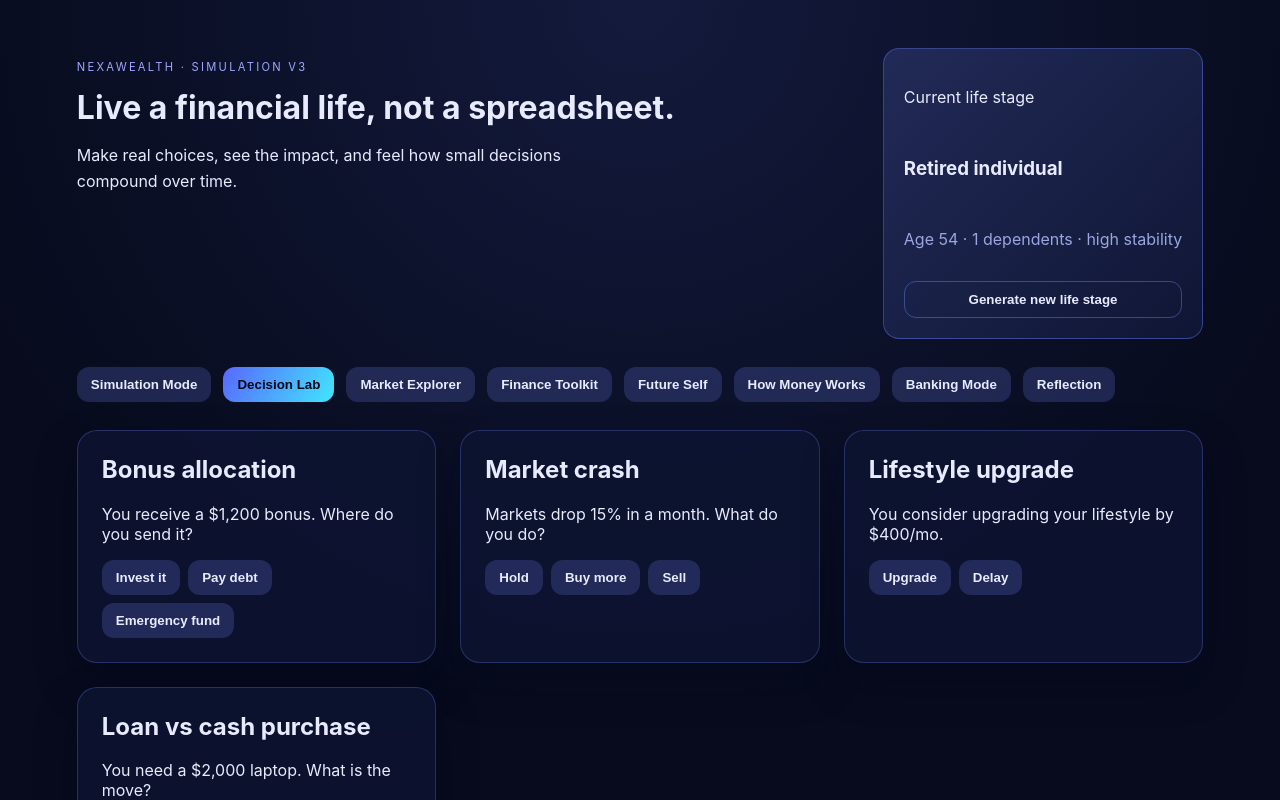
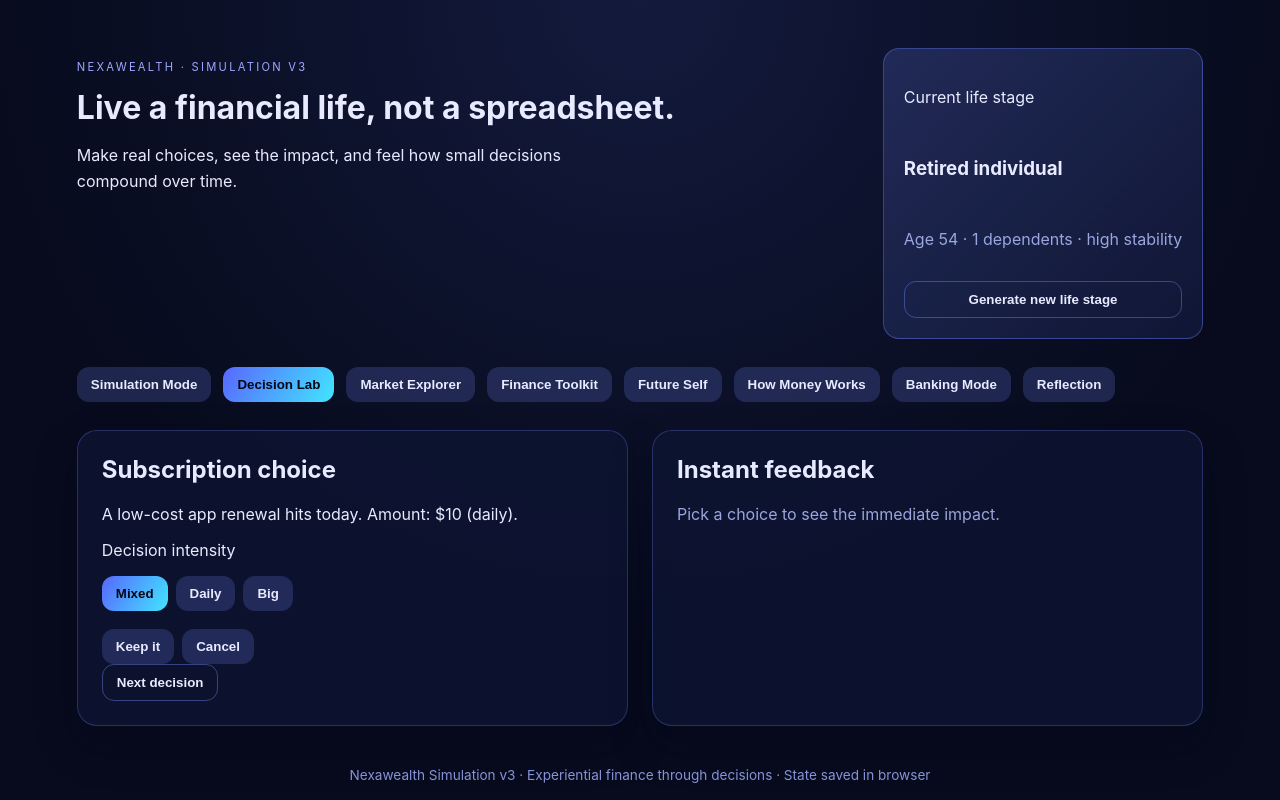
Before and after one commit to prantika976-collab/NEXAWEALTH, a React (Vite) app: page / in a window 1280 px wide. Both pictures are taken after a click on the button "Decision Lab". Shown: the top 800 px of the page. Built offline with nearby package versions, Linux system fonts and the light colour scheme.

Commit message:
Update App.jsx

```diff
--- a/src/App.jsx
+++ b/src/App.jsx
@@ -104,86 +104,111 @@ const usePersistentState = (key, initialValue) => {
   return [state, setPersisted];
 };
 
-const decisionLabItems = [
+const decisionLabTemplates = [
+  {
+    key: "daily_habit",
+    title: "Daily habit check",
+    prompt: "A small daily habit is adding up.",
+    scales: ["small"],
+    choices: [
+      { label: "Keep it daily", cashDelta: -12, stressDelta: -2, insight: "Comfort rises, flexibility slips." },
+      { label: "Switch to weekly", cashDelta: -4, stressDelta: 1, insight: "Cash improves, habit stays." },
+      { label: "Pause for now", cashDelta: 0, stressDelta: 2, insight: "Short-term discipline, long-term freedom." }
+    ]
+  },
+  {
+    key: "subscription",
+    title: "Subscription choice",
+    prompt: "A low-cost app renewal hits today.",
+    scales: ["small", "medium"],
+    choices: [
+      { label: "Keep it", cashDelta: -18, stressDelta: -1, insight: "Convenience stays, buffer shrinks." },
+      { label: "Cancel", cashDelta: 0, stressDelta: 1, insight: "Cash freed up, minor friction added." }
+    ]
+  },
   {
     key: "bonus",
     title: "Bonus allocation",
-    prompt: "You receive a $1,200 bonus. Where do you send it?",
+    prompt: "You receive a surprise bonus.",
+    scales: ["large"],
     choices: [
-      {
-        label: "Invest it",
-        outcome: "You boosted long-term growth, but your cash buffer stayed the same.",
-        effect: "+12% long-term projection"
-      },
-      {
-        label: "Pay debt",
-        outcome: "Debt drops immediately, lowering stress and interest.",
-        effect: "-1.5 yrs to debt freedom"
-      },
-      {
-        label: "Emergency fund",
-        outcome: "Short-term safety rises, reducing stress volatility.",
-        effect: "+2 months runway"
-      }
-    ]
-  },
-  {
-    key: "crash",
-    title: "Market crash",
-    prompt: "Markets drop 15% in a month. What do you do?",
-    choices: [
-      {
-        label: "Hold",
-        outcome: "You avoid locking in losses and stay on track for recovery.",
-        effect: "Stability preserved"
-      },
-      {
-        label: "Buy more",
-        outcome: "You lower your average cost, boosting future gains.",
-        effect: "+8% growth potential"
-      },
-      {
-        label: "Sell",
-        outcome: "You reduce risk now, but give up the rebound.",
-        effect: "Stress -4, growth -6%"
-      }
-    ]
-  },
-  {
-    key: "lifestyle",
-    title: "Lifestyle upgrade",
-    prompt: "You consider upgrading your lifestyle by $400/mo.",
-    choices: [
-      {
-        label: "Upgrade",
-        outcome: "Comfort rises, but savings slow down.",
-        effect: "Runway -1 month"
-      },
-      {
-        label: "Delay",
-        outcome: "You keep momentum toward your goals.",
-        effect: "+4 months to target"
-      }
+      { label: "Invest it", cashDelta: 0, stressDelta: -1, opportunity: "Growth potential increases." },
+      { label: "Pay debt", cashDelta: 0, stressDelta: -3, opportunity: "Interest burden drops now." },
+      { label: "Hold cash", cashDelta: 1, stressDelta: -2, opportunity: "Liquidity improves immediately." }
     ]
   },
   {
     key: "loan",
     title: "Loan vs cash purchase",
-    prompt: "You need a $2,000 laptop. What is the move?",
+    prompt: "You need a high-ticket item today.",
+    scales: ["medium", "large"],
     choices: [
-      {
-        label: "Cash purchase",
-        outcome: "Cash dips now, but no interest accrues.",
-        effect: "Stress +2, interest saved"
+      { label: "Pay cash", cashDelta: -1, stressDelta: 2, opportunity: "No interest, but cash dips." },
+      { label: "Use installments", cashDelta: -0.2, stressDelta: -1, opportunity: "Cash stays higher, total cost rises." }
+    ]
   },
   {
-        label: "Installments",
-        outcome: "Cash stays higher, but interest adds up.",
-        effect: "+$140 total cost"
-      }
+    key: "market",
+    title: "Market mood swing",
+    prompt: "Markets swing sharply this week.",
+    scales: ["medium", "large"],
+    choices: [
+      { label: "Hold steady", cashDelta: 0, stressDelta: -1, opportunity: "You avoid panic moves." },
+      { label: "Buy more", cashDelta: -0.6, stressDelta: 1, opportunity: "Higher upside, higher anxiety." },
+      { label: "Sell some", cashDelta: 0.4, stressDelta: -1, opportunity: "Risk drops, growth slows." }
     ]
   }
 ];
+
+const decisionLabAmounts = {
+  small: { min: 5, max: 180, horizon: "daily" },
+  medium: { min: 200, max: 3000, horizon: "monthly" },
+  large: { min: 5000, max: 500000, horizon: "one-time" }
+};
+
+const generateDecisionLabScenario = (difficulty = "mixed") => {
+  const scaleOptions =
+    difficulty == "small" ? ["small"] : difficulty == "large" ? ["large"] : ["small", "medium", "large"];
+  const scale = scaleOptions[Math.floor(Math.random() * scaleOptions.length)];
+  const templatePool = decisionLabTemplates.filter((template) => template.scales.includes(scale));
+  const template = templatePool[Math.floor(Math.random() * templatePool.length)];
+  const amountRange = decisionLabAmounts[scale];
+  const amount = Math.round(amountRange.min + Math.random() * (amountRange.max - amountRange.min));
+  const prompt = `${template.prompt} Amount: ${formatCurrency(amount)} (${amountRange.horizon}).`;
+
+  const choices = template.choices.map((choice) => {
+    const cashImpact = choice.cashDelta * amount;
+    const stressImpact = choice.stressDelta ?? 0;
+    const opportunity = choice.opportunity ?? "Opportunity cost shifts subtly.";
+    const effects = [
+      cashImpact == 0
+        ? "Cash stays steady."
+        : cashImpact > 0
+        ? `Cash +${formatCurrency(cashImpact)}`
+        : `Cash ${formatCurrency(cashImpact)}`,
+      stressImpact > 0
+        ? `Stress +${stressImpact}`
+        : stressImpact < 0
+        ? `Stress ${stressImpact}`
+        : "Stress unchanged.",
+      opportunity
+    ];
+
+    return {
+      label: choice.label,
+      outcome: choice.insight ?? "Immediate impact registered.",
+      effects
+    };
+  });
+
+  return {
+    id: `${template.key}-${Date.now()}`,
+    title: template.title,
+    prompt,
+    scale,
+    choices
+  };
+};
 
 const bankAllocationDefaults = {
   savings: 0.3,
@@ -203,7 +228,9 @@ export default function App() {
     debtBalance: lifeStage.debts.reduce((sum, debt) => sum + debt.balance, 0),
     debts: lifeStage.debts
   });
-  const [decisionLabState, setDecisionLabState] = useState({});
+  const [decisionLabDifficulty, setDecisionLabDifficulty] = useState("mixed");
+  const [decisionLabScenario, setDecisionLabScenario] = useState(() => generateDecisionLabScenario("mixed"));
+  const [decisionLabResult, setDecisionLabResult] = useState(null);
   const [marketExplorer, setMarketExplorer] = useState({ horizon: 10, contribution: 300, risk: 0.6 });
   const [toolkit, setToolkit] = useState({
     budgetIncome: 5200,
@@ -305,6 +332,11 @@ export default function App() {
     }
     return points;
   }, [marketExplorer]);
+
+  const handleDecisionLabNext = (difficulty = decisionLabDifficulty) => {
+    setDecisionLabScenario(generateDecisionLabScenario(difficulty));
+    setDecisionLabResult(null);
+  };
 
   return (
     <div className="app">
@@ -548,33 +580,51 @@ export default function App() {
 
       {activeMode === "decision_lab" && (
         <section className="grid">
-          {decisionLabItems.map((item) => (
-            <div key={item.key} className="panel">
-              <h2>{item.title}</h2>
-              <p>{item.prompt}</p>
+          <div className="panel">
+            <h2>{decisionLabScenario.title}</h2>
+            <p>{decisionLabScenario.prompt}</p>
+            <ChoiceButtons
+              label="Decision intensity"
+              value={decisionLabDifficulty}
+              onChange={(value) => {
+                setDecisionLabDifficulty(value);
+                handleDecisionLabNext(value);
+              }}
+              options={[
+                { value: "mixed", label: "Mixed" },
+                { value: "small", label: "Daily" },
+                { value: "large", label: "Big" }
+              ]}
+            />
             <div className="choice-buttons">
-                {item.choices.map((choice) => (
+              {decisionLabScenario.choices.map((choice) => (
                 <button
                   key={choice.label}
-                    onClick={() =>
-                      setDecisionLabState((prev) => ({
-                        ...prev,
-                        [item.key]: choice
-                      }))
-                    }
+                  onClick={() => setDecisionLabResult(choice)}
                 >
                   {choice.label}
                 </button>
               ))}
             </div>
-              {decisionLabState[item.key] && (
+            <button className="ghost" onClick={() => handleDecisionLabNext()}>
+              Next decision
+            </button>
+          </div>
+          <div className="panel">
+            <h2>Instant feedback</h2>
+            {decisionLabResult ? (
               <div className="insight">
-                  <p>{decisionLabState[item.key].outcome}</p>
-                  <strong>{decisionLabState[item.key].effect}</strong>
+                <p>{decisionLabResult.outcome}</p>
+                <ul className="feedback">
+                  {decisionLabResult.effects.map((effect) => (
+                    <li key={effect}>{effect}</li>
+                  ))}
+                </ul>
               </div>
+            ) : (
+              <p className="muted">Pick a choice to see the immediate impact.</p>
             )}
           </div>
-          ))}
         </section>
       )}
 
```
Lines whose indentation alone changed are shown as unchanged.
